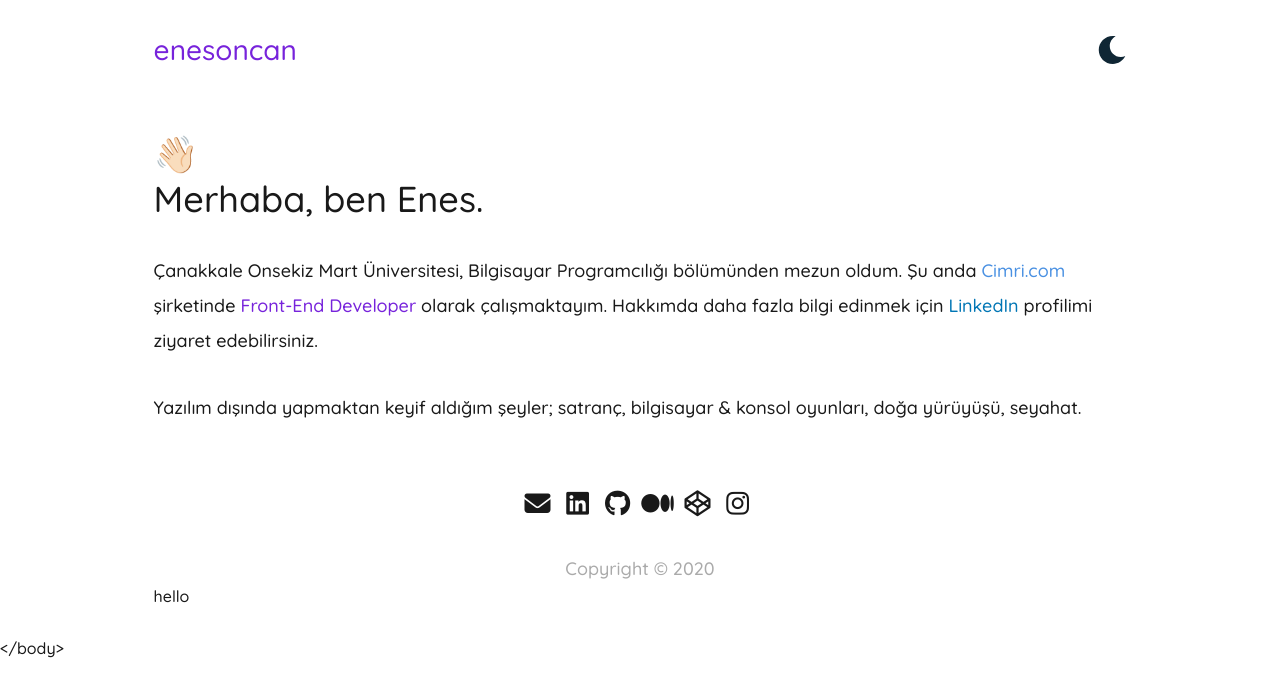
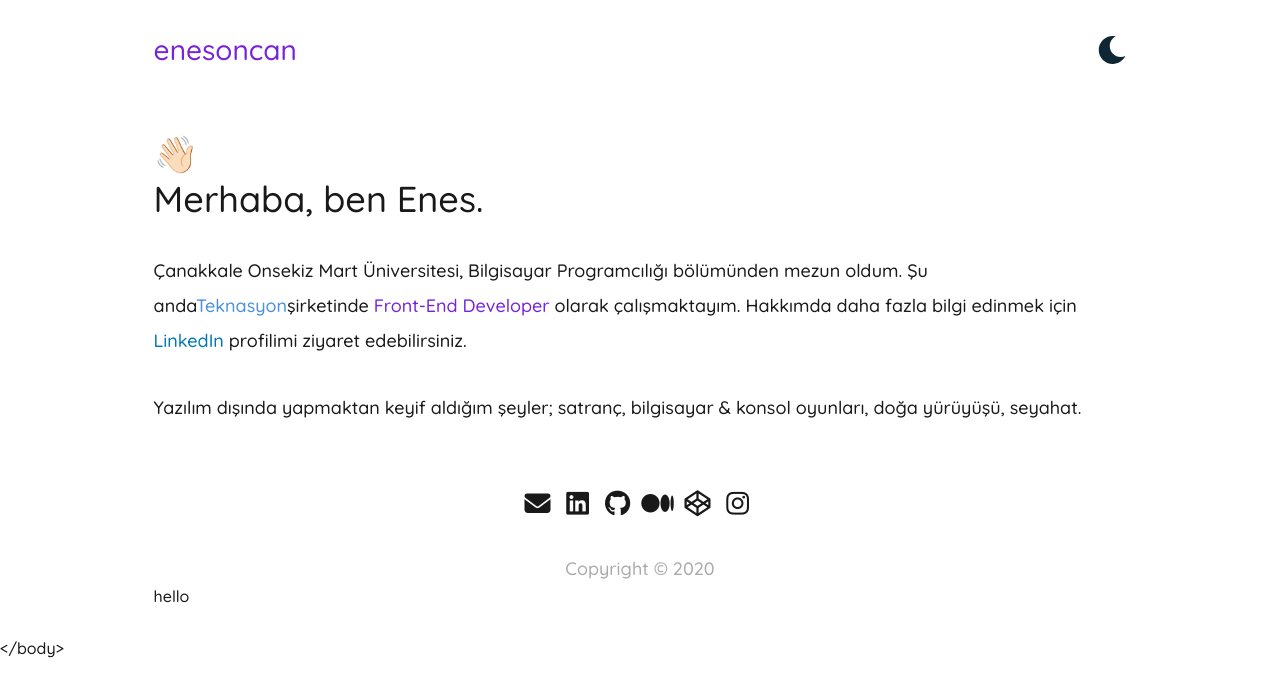
Before and after one commit to enesoncan/enesoncan.com, a React (Create React App) app: page / in a window 1280 px wide. Shown: the top 696 px of the page. Built offline with nearby package versions, Linux system fonts and the light colour scheme.

Commit message:
Update job change

```diff
--- a/src/components/Main/index.jsx
+++ b/src/components/Main/index.jsx
@@ -12,13 +12,12 @@ const Main = () => {
         Çanakkale Onsekiz Mart Üniversitesi, Bilgisayar Programcılığı bölümünden mezun oldum. Şu
         anda
         <a
-          href="https://www.cimri.com"
+          href="https://teknasyon.com"
           target="_blank"
           rel="noopener noreferrer"
           className="cimri-texture link"
         >
-          {' '}
-          Cimri.com{' '}
+          Teknasyon
         </a>
         şirketinde <span style={{ color: '#7723db' }}>Front-End Developer</span> olarak
         çalışmaktayım. Hakkımda daha fazla bilgi edinmek için
```
